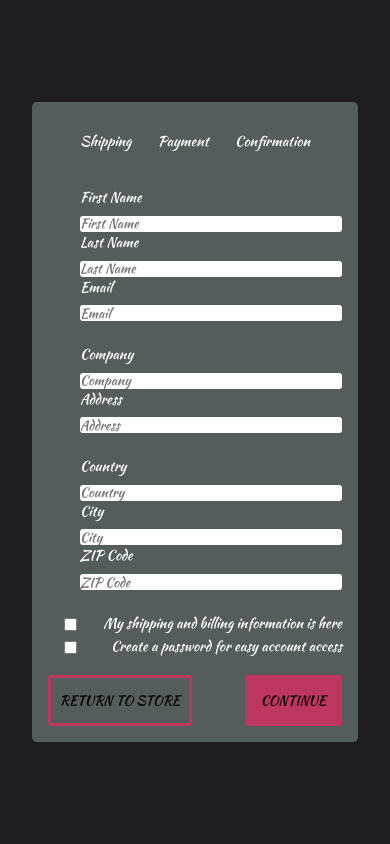
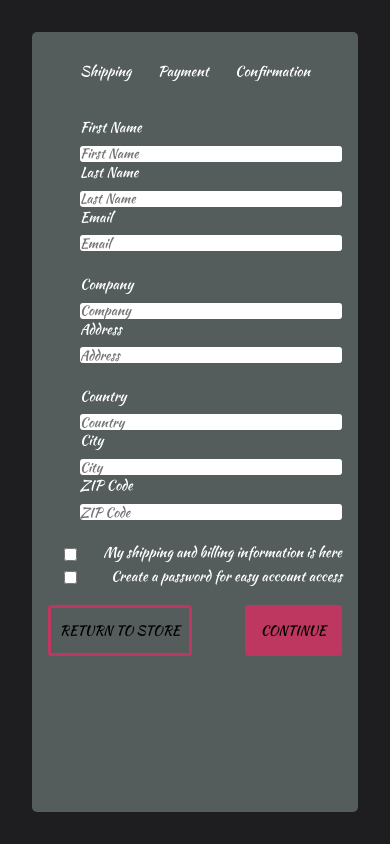
Before and after one commit to artikgupta/Form, a React (Create React App) app: page / in a window 390 px wide. Built offline with nearby package versions, Linux system fonts and the light colour scheme.

Commit message:
adjust height in the media query

```diff
--- a/src/App.css
+++ b/src/App.css
@@ -29,7 +29,7 @@
   background-color: #545c5c;
   max-width: 600px;
   width: 100%;
-  /* height: 100%; */
+  height: 100%;
   border-radius: 5px;
   margin: 0 auto;
   padding: 1rem;
```
